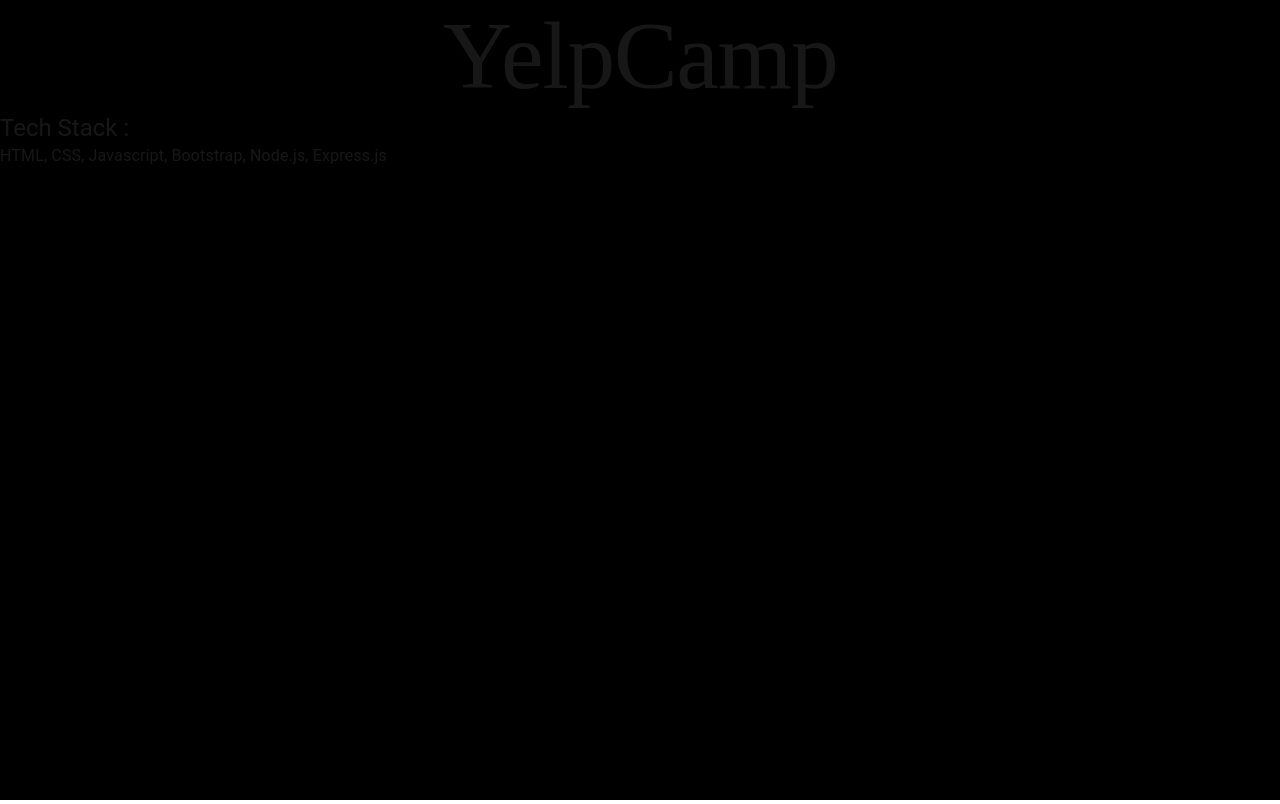
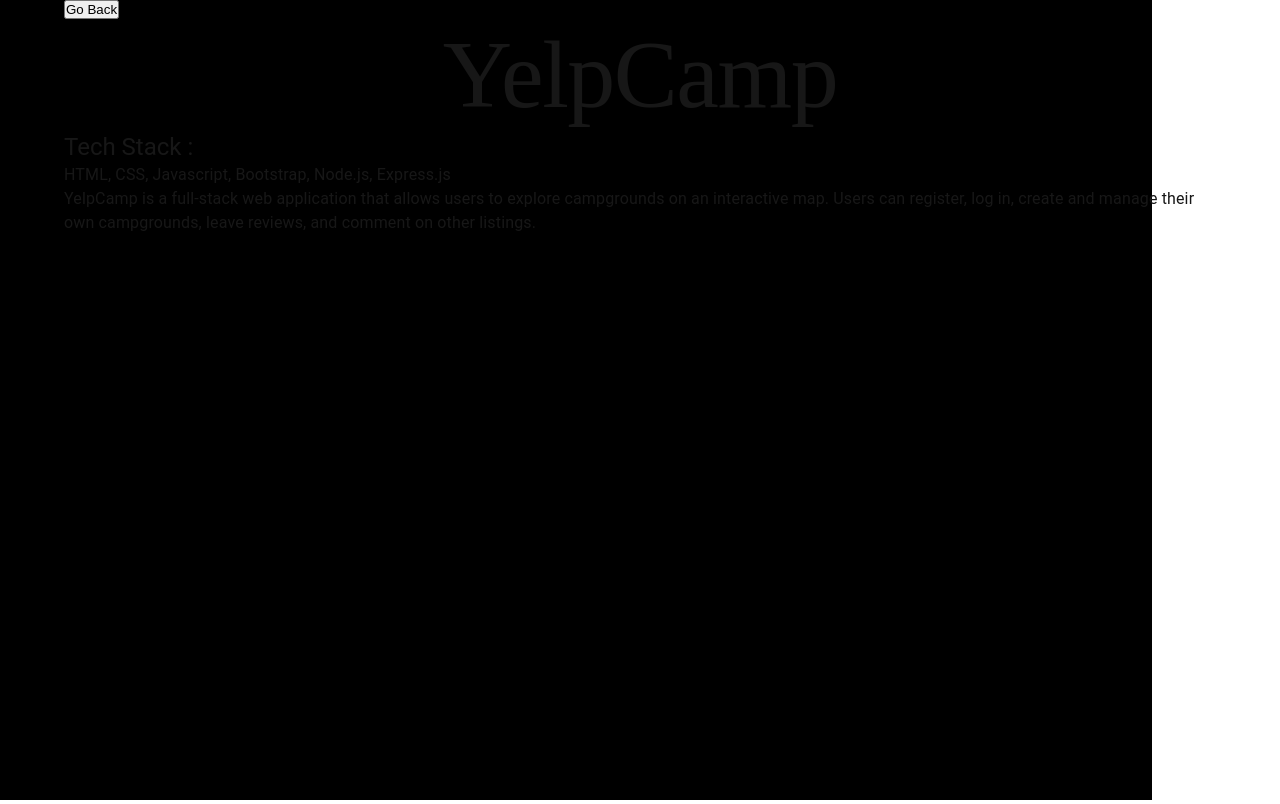
Before and after one commit to tiVvash/portfolio, a Next.js app: page /yelp-camp in a window 1280 px wide. Built offline with nearby package versions, Linux system fonts and the light colour scheme.

Commit message:
yelpCamp

```diff
--- a/src/app/yelp-camp/page.tsx
+++ b/src/app/yelp-camp/page.tsx
@@ -4,18 +4,21 @@ import { Box, Typography } from "@mui/material";
 import BackgroundBeams from "../components/BackgroundBeams";
 const YelpCamp = () => {
     return (
-        <Box>
+        <Box sx={{ display: 'flex', flexDirection: 'column' , width: '100vw', alignItems: 'center'}}>
+            <Box sx={{ width: '90vw',}}>
                 <Box sx={{
                     position: 'absolute',
                     top: 0,
                     left: 0,
-                width: '100vw',
+                    width: '90vw',
                     height: '100vh',
                     backgroundColor: 'black',
                     zIndex: -1,
                 }}>
                     <BackgroundBeams className="background-beams" />
                 </Box>
+
+                <button>Go Back</button>
                 <Typography variant="h1" sx={{
                     textAlign: 'center',
                     fontFamily: "'Playfair Display', serif", '@media (max-width:1024px)': {
@@ -26,6 +29,8 @@ const YelpCamp = () => {
                 }}>YelpCamp</Typography>
                 <Typography variant="h5">Tech Stack :</Typography>
                 <Typography>HTML, CSS, Javascript, Bootstrap, Node.js, Express.js</Typography>
+                <Typography>YelpCamp is a full-stack web application that allows users to explore campgrounds on an interactive map. Users can register, log in, create and manage their own campgrounds, leave reviews, and comment on other listings.</Typography>
+            </Box>
         </Box>
     )
 
```
Also changed, not shown: src/app/components/Portfolio.tsx (line endings or trailing spaces). Lines whose indentation alone changed are shown as unchanged.
